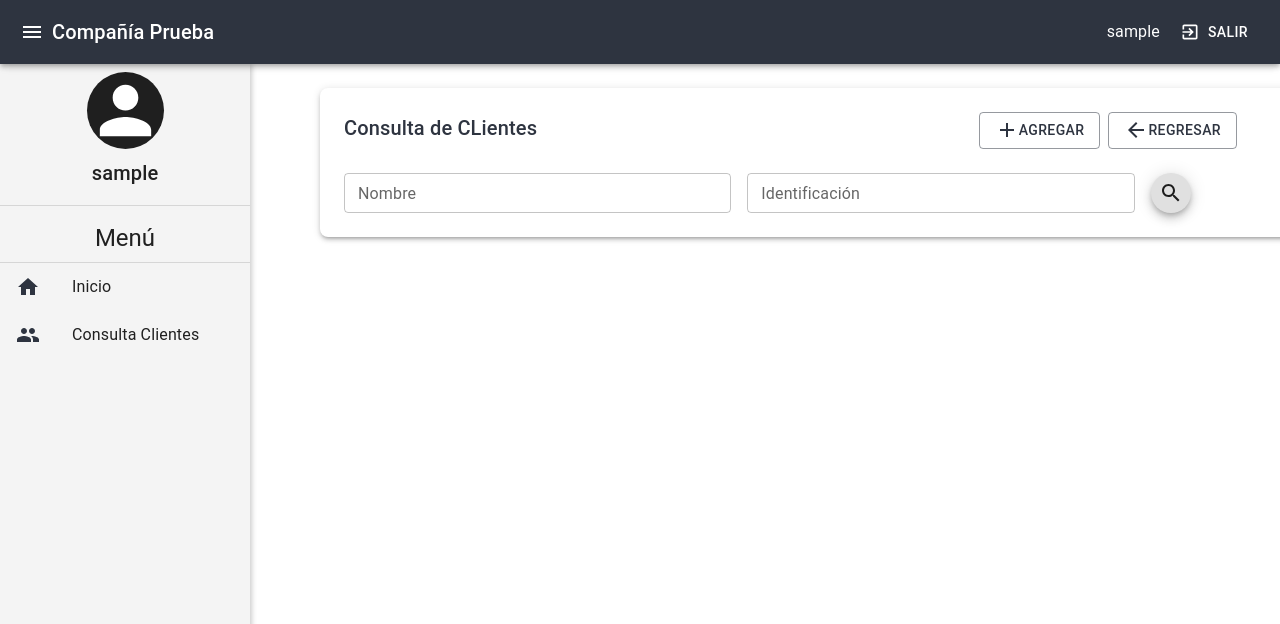
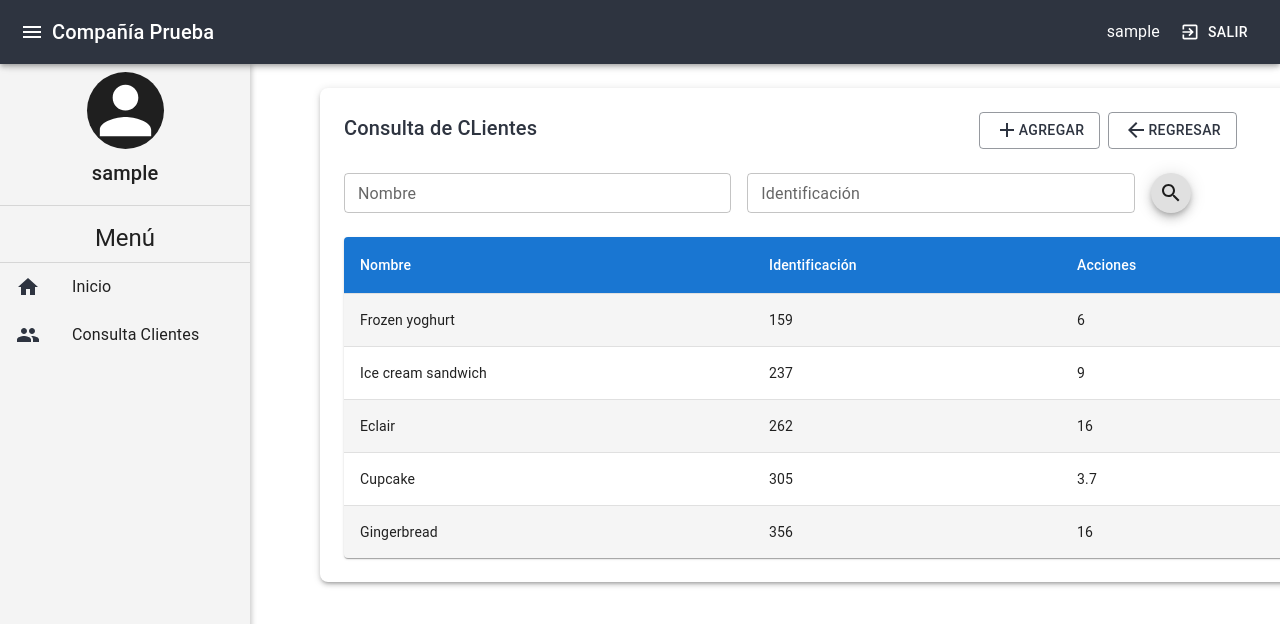
Before and after one commit to cediazz/test_app_material, a React (Create React App) app: page /customers in a window 1280 px wide. Shown: the top 624 px of the page. Built offline with nearby package versions, Linux system fonts and the light colour scheme; sample sign-in values are in the browser's storage.

Commit message:
CustomersTable

```diff
--- a/src/Components/Customers/Customers.js
+++ b/src/Components/Customers/Customers.js
@@ -9,6 +9,7 @@ import ArrowBackIcon from '@mui/icons-material/ArrowBack';
 import AddIcon from '@mui/icons-material/Add';
 import { Link } from "react-router-dom"
 import CustomersSearch from './CustomersSearch';
+import CustomersTable from './CustomersTable'
 
 const Customers = () => {
 
@@ -33,6 +34,7 @@ const Customers = () => {
                 </Grid>
             </Grid>
             <CustomersSearch />
+            <CustomersTable />
         </>
     )
 }
--- /dev/null
+++ b/src/Components/Customers/CustomersTable.js
@@ -0,0 +1,71 @@
+import * as React from 'react';
+import { styled } from '@mui/material/styles';
+import Table from '@mui/material/Table';
+import TableBody from '@mui/material/TableBody';
+import TableCell, { tableCellClasses } from '@mui/material/TableCell';
+import TableContainer from '@mui/material/TableContainer';
+import TableHead from '@mui/material/TableHead';
+import TableRow from '@mui/material/TableRow';
+import Paper from '@mui/material/Paper';
+import Grid from '@mui/material/Grid2'
+
+const StyledTableCell = styled(TableCell)(({ theme }) => ({
+  [`&.${tableCellClasses.head}`]: {
+    backgroundColor: theme.palette.primary.main,
+    color: theme.palette.common.white,
+  },
+  [`&.${tableCellClasses.body}`]: {
+    fontSize: 14,
+  },
+}));
+
+const StyledTableRow = styled(TableRow)(({ theme }) => ({
+  '&:nth-of-type(odd)': {
+    backgroundColor: theme.palette.action.hover,
+  },
+  // hide last border
+  '&:last-child td, &:last-child th': {
+    border: 0,
+  },
+}));
+
+function createData(name, calories, fat, carbs, protein) {
+  return { name, calories, fat, carbs, protein };
+}
+
+const rows = [
+  createData('Frozen yoghurt', 159, 6.0),
+  createData('Ice cream sandwich', 237, 9.0),
+  createData('Eclair', 262, 16.0),
+  createData('Cupcake', 305, 3.7),
+  createData('Gingerbread', 356, 16.0),
+];
+
+export default function CustomersTable() {
+  return (
+    <TableContainer component={Paper} sx={{marginTop:3}} >
+      <Table tableLayout="fixed">
+        <TableHead>
+          <TableRow>
+            <StyledTableCell>Nombre</StyledTableCell>
+            <StyledTableCell>Identificación</StyledTableCell>
+            <StyledTableCell >Acciones</StyledTableCell>
+            </TableRow>
+        </TableHead>
+        <TableBody>
+          {rows.map((row) => (
+            <StyledTableRow key={row.name}>
+              <StyledTableCell component="th" scope="row">
+                {row.name}
+              </StyledTableCell>
+              <StyledTableCell >{row.calories}</StyledTableCell>
+              <StyledTableCell >{row.fat}</StyledTableCell>
+
+            </StyledTableRow>
+          ))}
+        </TableBody>
+      </Table>
+    </TableContainer>
+
+  );
+}
```
